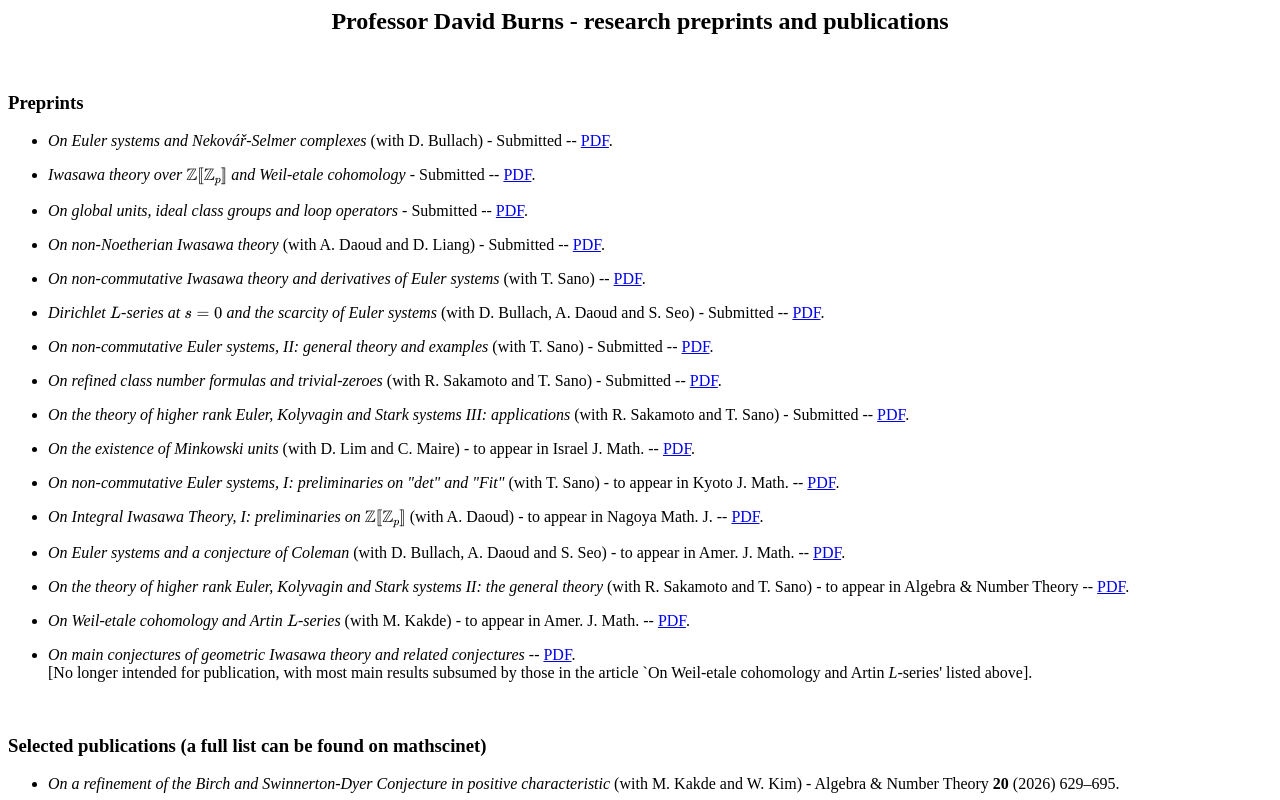
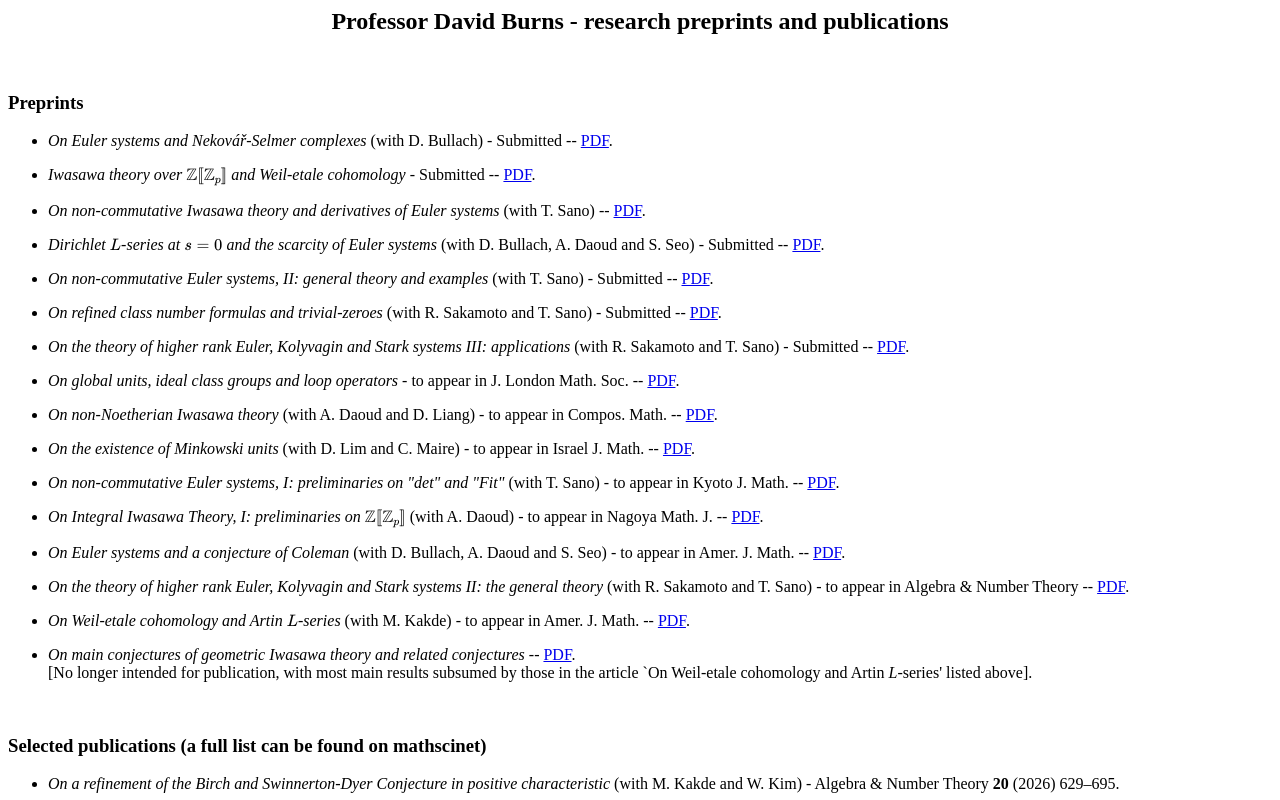
Before and after one commit to davidburnsmaths/davidburnsmaths.github.io, a plain HTML site: page newdbpublist.html in a window 1280 px wide. Shown: the top 800 px of the page. Drawn offline with nearby package versions, Linux system fonts and the light colour scheme; some packages are replaced by stand-ins of ours.

Commit message:
Update publication list with new submissions and removals
Removed two submitted papers and added three papers that are to appear in journals.

```diff
--- a/newdbpublist.html
+++ b/newdbpublist.html
@@ -26,10 +26,6 @@ li {margin-top: 1em}
 
 <li><div><i> Iwasawa theory over \(\mathbb{Z}[\![\mathbb{Z}_p]\!]\) and Weil-etale cohomology</i> - Submitted -- <a href="iitwe.pdf">PDF</a>.</div></li>
 
-<li><div><i> On global units, ideal class groups and loop operators</i> - Submitted -- <a href="au.pdf">PDF</a>.</div></li>
-
-<li><div><i>On non-Noetherian Iwasawa theory</i> (with A. Daoud and D. Liang) - Submitted -- <a href="bdl.pdf">PDF</a>.</div></li>
-
 <li><div><i>On non-commutative Iwasawa theory and derivatives of Euler systems</i> (with T. Sano) -- <a href="sb2.pdf">PDF</a>.</div></li>
 
 <li><div><i>Dirichlet \(L\)-series at \(s=0\) and the scarcity of Euler systems</i> (with D. Bullach, A. Daoud and S. Seo) - Submitted -- <a href="scarcity.pdf">PDF</a>.</div></li>
@@ -39,6 +35,10 @@ li {margin-top: 1em}
 <li><div><i>On refined class number formulas and trivial-zeroes</i> (with R. Sakamoto and T. Sano) - Submitted -- <a href="rcnf.pdf">PDF</a>.</div></li>
 
 <li><div><i>On the theory of higher rank Euler, Kolyvagin and Stark systems III: applications</i> (with R. Sakamoto and T. Sano) - Submitted -- <a href="bss2.pdf">PDF</a>.</div></li>
+
+<li><div><i> On global units, ideal class groups and loop operators</i> - to appear in J. London Math. Soc. -- <a href="au.pdf">PDF</a>.</div></li>
+
+<li><div><i>On non-Noetherian Iwasawa theory</i> (with A. Daoud and D. Liang) - to appear in Compos. Math. -- <a href="bdl.pdf">PDF</a>.</div></li>
 
 <li><div><i>On the existence of Minkowski units</i> (with D. Lim and C. Maire) - to appear in Israel J. Math. -- <a href="minkowski.pdf">PDF</a>.</div></li>
 
```
